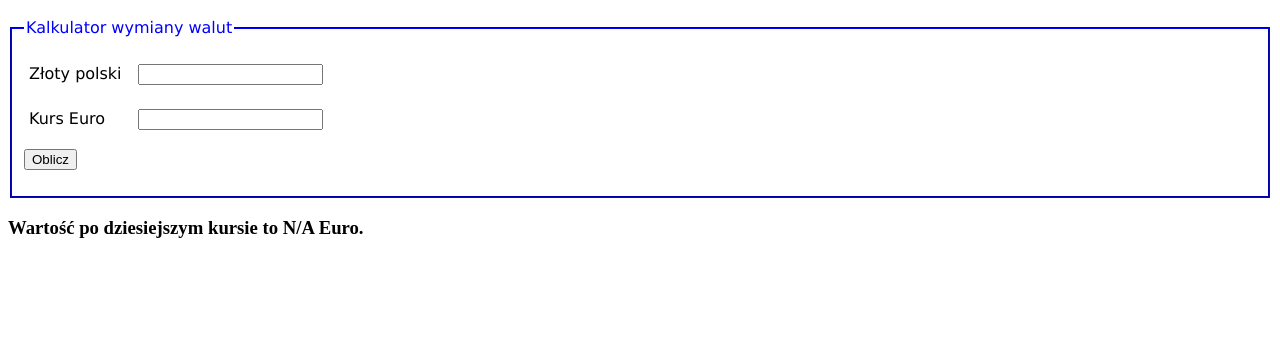
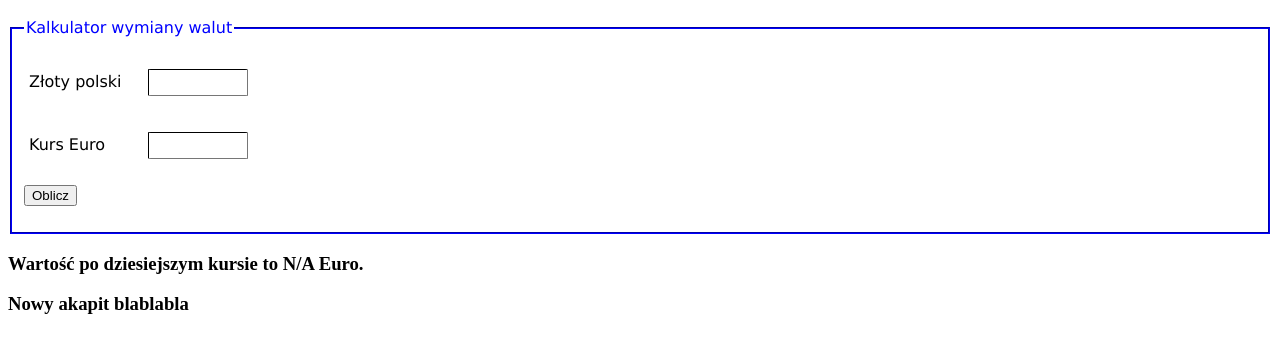
Before and after one commit to jarmoe13/homepage, a plain HTML site: page index/index.html in a window 1280 px wide. Shown: the part 48-400 px from the top of the page. Drawn offline with Linux system fonts and the light colour scheme.

Commit message:
first commit

```diff
--- a/index/index.html
+++ b/index/index.html
@@ -7,20 +7,20 @@
 
 <body>
     <h1>Kantor "Jarosław"</h1>
-    <form class="js-form">
+    <form class="form js-form">
         <fieldset class="form__fieldset">
             <legend class="form__legend">Kalkulator wymiany walut</legend>
 
 
             <p>
                 <label><span class="form__label">Złoty polski</span>
-                    <input class="js-pln" type="number" required>
+                    <input class="input-pln js-pln" type="number" required>
                 </label>
             </p>
 
             <p>
                 <label><span class="form__label">Kurs Euro</span>
-                    <input class="js-eur" step="any" type="number" required>
+                    <input class="input-eur js-eur" step="any" type="number" required>
                 </label>
             </p>
             <p>
@@ -29,6 +29,7 @@
         </fieldset>
     </form>
     <p><h3>Wartość po dziesiejszym kursie to <strong class="js-result">N/A</strong> Euro. </h3</p>
+        <p>Nowy akapit blablabla</p>
 </body>
 
 </html>
```
Also changed, not shown: 1 other file.
